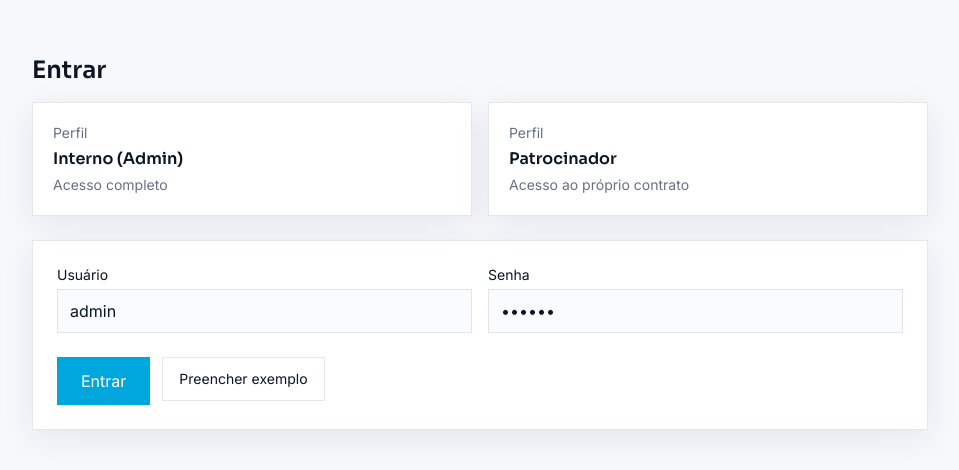
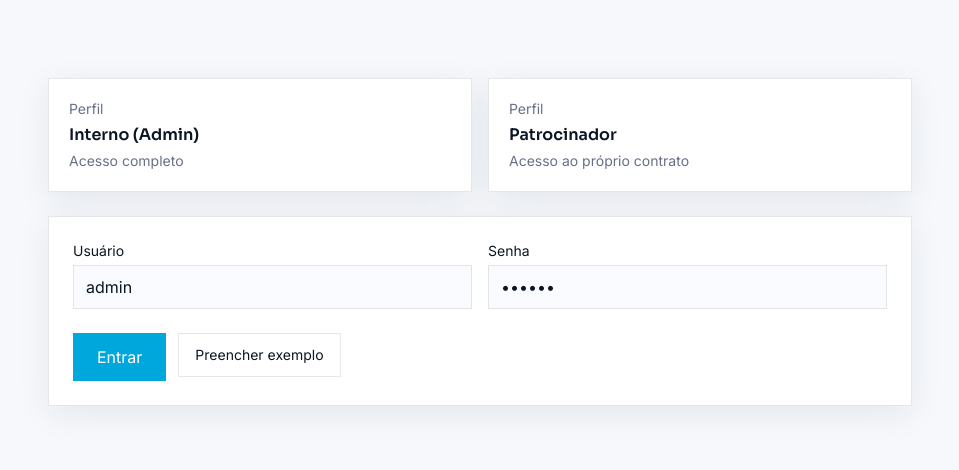
Before and after one commit to jay-psf/jay-psf-engage-dashboard-template, a Next.js app: page /login in a window 1280 px wide. Shown: the part 158-628 px from the top of the page, without its empty margins (160-1119 px from the left). Built offline with nearby package versions, Linux system fonts and the light colour scheme.

Commit message:
fix(login): remove use client de page.tsx

```diff
--- a/app/login/page.tsx
+++ b/app/login/page.tsx
@@ -1,5 +1,3 @@
-"use client";
-import { useEffect } from "react";
 import type { Metadata } from "next";
 import LoginForm from "./login-form";
 
@@ -8,15 +6,10 @@ export const metadata: Metadata = {
 };
 
 export default function Page() {
-  // garante que a tela inicia “limpa”
-  useEffect(() => {
-    document.documentElement.removeAttribute("data-theme");
-  }, []);
-
   return (
-    <main className="min-h-screen grid place-items-center px-4 bg-[var(--bg)]">
-      <div className="w-full max-w-4xl fade-in">
-        <h1 className="display-font text-2xl font-semibold mb-4">Entrar</h1>
+    <main className="min-h-[calc(100vh-64px)] grid place-items-center px-4">
+      <div className="w-full max-w-4xl">
+        <h1 className="sr-only">Entrar</h1>
         <LoginForm />
       </div>
     </main>
--- a/components/LayoutShell.tsx
+++ b/components/LayoutShell.tsx
@@ -8,19 +8,21 @@ export default function LayoutShell({ children }: { children: React.ReactNode })
   const isLogin = pathname === "/login";
 
   if (isLogin) {
-    // Tela de login full-screen, sem chrome
+    // No chrome na tela de login
     return (
-      <div className="min-h-screen">{children}</div>
+      <main className="min-h-screen grid place-items-center px-4">
+        <div className="w-full max-w-4xl">{children}</div>
+      </main>
     );
   }
 
   return (
-    <div className="min-h-screen bg-[var(--bg)] text-[var(--text)]">
+    <>
       <Topbar />
       <div className="mx-auto grid max-w-screen-2xl grid-cols-[260px,1fr] gap-6 p-6">
         <Sidebar />
         <main className="min-h-[70vh]">{children}</main>
       </div>
-    </div>
+    </>
   );
 }
```
